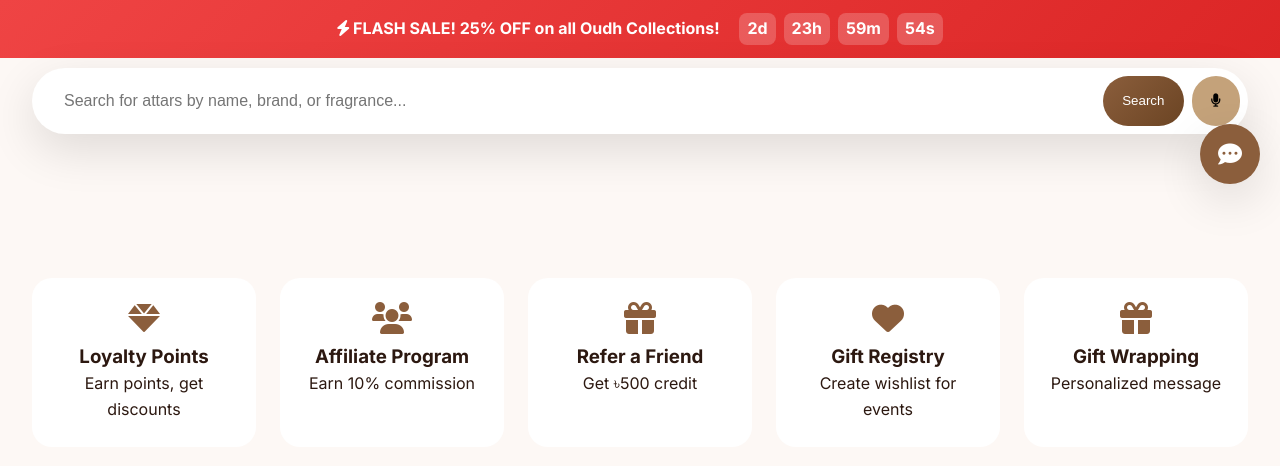
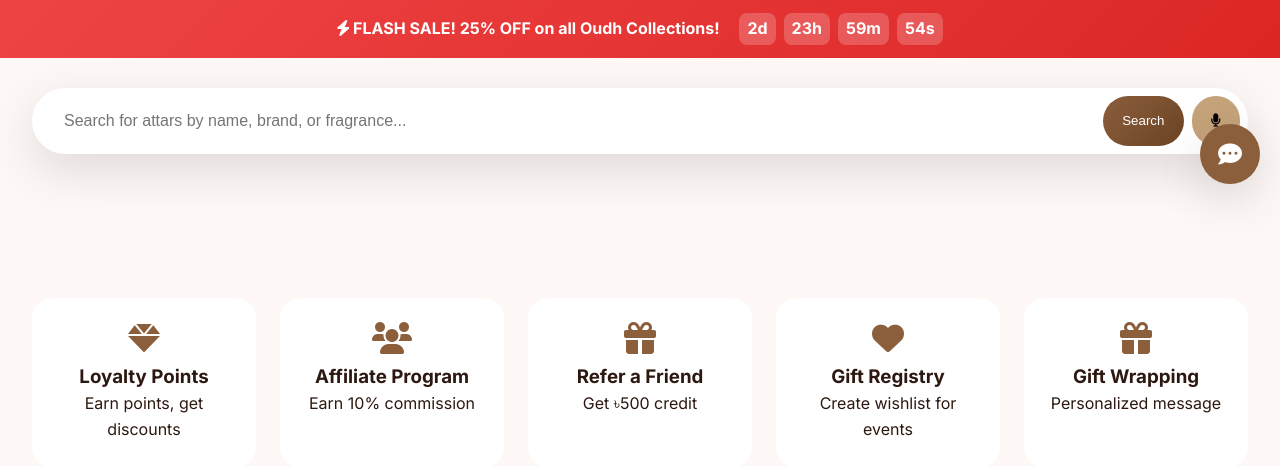
Before and after one commit to khoiumambia/WE-ARE-MUSLIM, a PHP site: page / in a window 1280 px wide. Shown: the part 596-1062 px from the top of the page. Run offline with PHP 8.4, Linux system fonts and the light colour scheme.

Commit message:
Update style.css

```diff
--- a/css/style.css
+++ b/css/style.css
@@ -320,7 +320,7 @@ body {
 /* Search Section */
 .search-section {
     max-width: 1400px;
-    margin: 10px auto 2rem;
+    margin: 30px auto 2rem;
     padding: 0 2rem;
     position: relative;
     z-index: 10;
```
